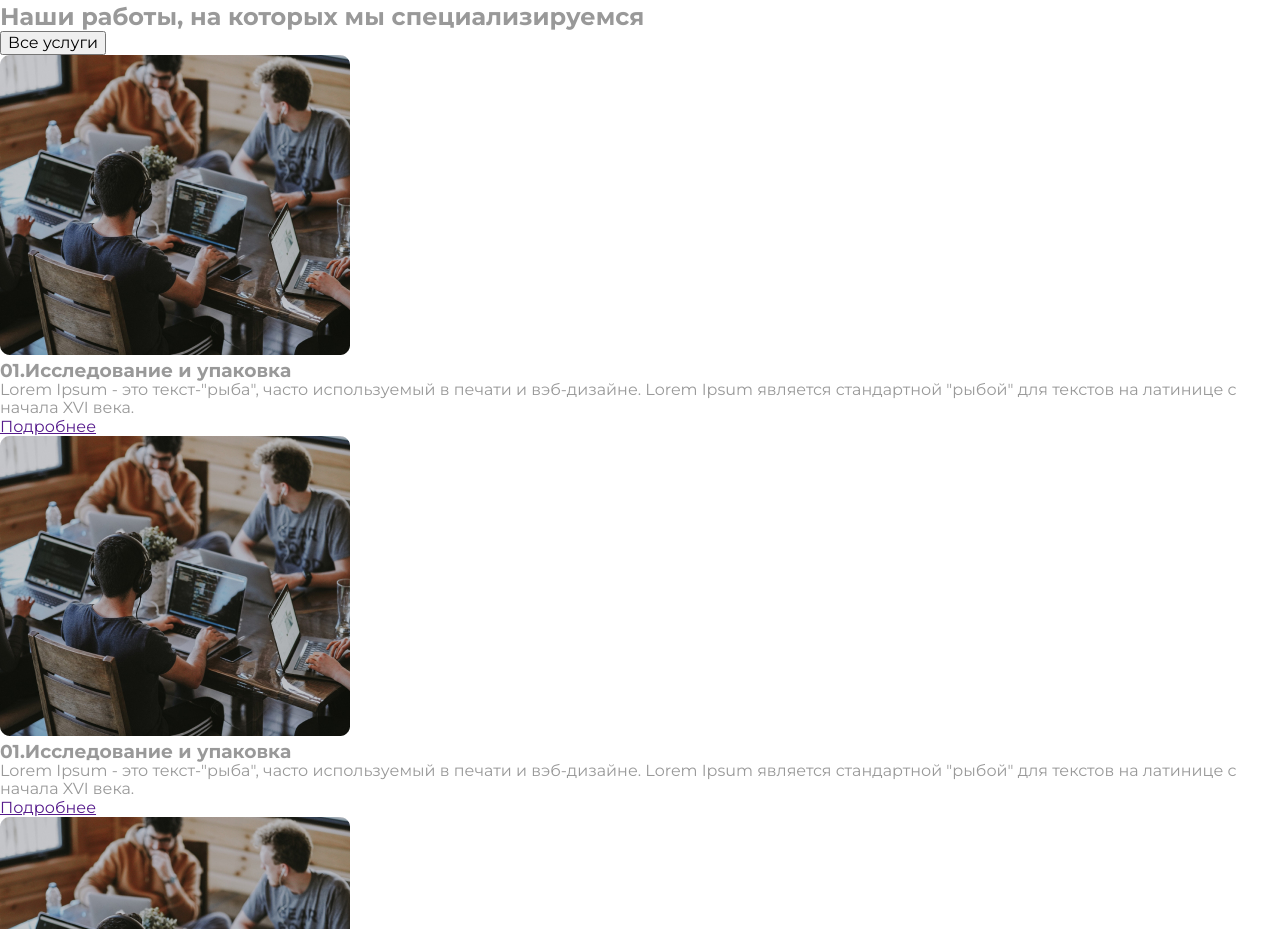
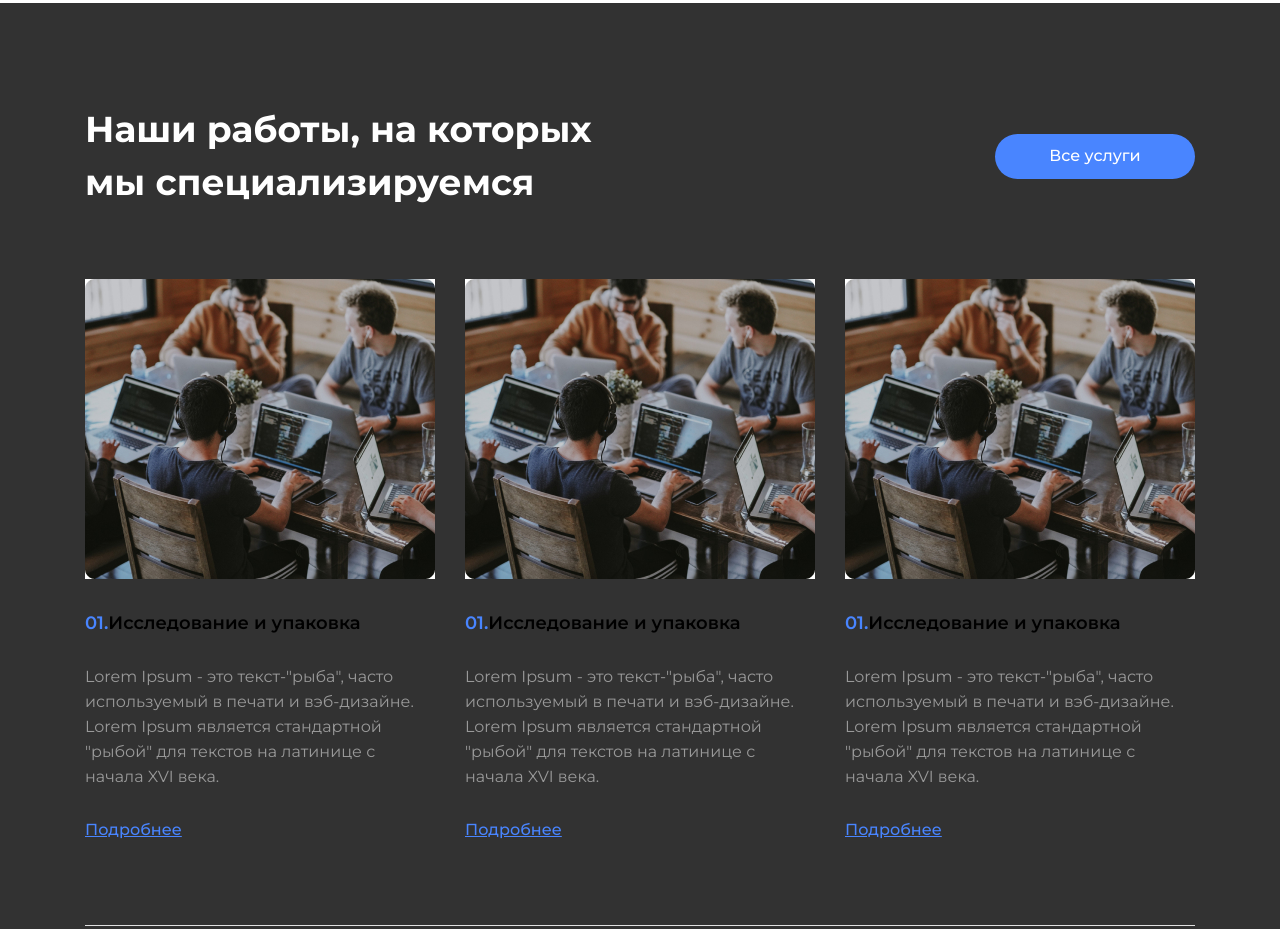
Before and after one commit to riko1212/blended-43-2, a plain HTML site: page index.html in a window 1280 px wide. Shown: the part 2427-3356 px from the top of the page. Drawn offline with nearby package versions, Linux system fonts and the light colour scheme.

Commit message:
add list

```diff
--- a/css/styles.css
+++ b/css/styles.css
@@ -201,3 +201,67 @@ ul {
   font-size: 16px;
   line-height: 1.56;
 }
+
+.works{
+  background-color: var(--secondary-title-color);
+  padding-top: 100px;
+  padding-bottom: 85px;
+}
+
+.works-list{
+  margin-bottom: 85px;
+  display: flex;
+  margin-left: -30px;
+}
+
+.works-title{
+  width: 540px;
+  font-weight: 700;
+  font-size: 36px;
+  line-height: 1.47;
+  color: var(--secondary-text-color)
+}
+
+.works-item-title span{
+  color: var(--accent-color);
+}
+
+.works-item-text{
+  margin-bottom: 30px;
+  font-size: 16px;
+  line-height: 1.56;
+}
+
+.works-item-title{
+  margin-bottom: 30px;
+  margin-top: 30px;
+  font-weight: 600;
+  font-size: 18px;
+  line-height: 1.22;
+  color: var(--third-title-color)
+}
+
+.works-link{
+  font-weight: 500;
+  font-size: 16px;
+  line-height: 1.25;
+  text-decoration-line: underline;
+  color: var(--accent-color)
+}
+
+.works-top{
+  margin-bottom: 70px;
+  align-items: center;
+  display: flex;
+  justify-content: space-between;
+}
+
+.works-item{
+  flex-basis: calc(100% / 3 - 30px);
+  margin-left: 30px;
+}
+
+.border{
+
+  border-bottom: 1px solid #E0E0E0;;
+}
--- a/index.html
+++ b/index.html
@@ -134,53 +134,58 @@
           </ul>
         </div>
       </section>
-      <section>
-        <h2>Наши работы, на которых мы специализируемся</h2>
-        <button type="button">Все услуги</button>
-        <ul>
-          <li>
+      <section class="works">
+        <div class="container">
+          <div class="works-top">
+        <h2 class="works-title">Наши работы, на которых мы специализируемся</h2>
+        <button class="works-btn btn" type="button">Все услуги</button>
+        </div>
+        <ul class="works-list list">
+          <li class="works-item">
             <img
               src="./images/work_img_jpg.jpg"
               alt="офисная работа коллектива"
               width="350"
             />
-            <h3><span>01.</span>Исследование и упаковка</h3>
-            <p>
+            <h3 class="works-item-title"><span>01.</span>Исследование и упаковка</h3>
+            <p  class="works-item-text">
               Lorem Ipsum - это текст-"рыба", часто используемый в печати и
               вэб-дизайне. Lorem Ipsum является стандартной "рыбой" для текстов
               на латинице с начала XVI века.
             </p>
-            <a href="">Подробнее</a>
+            <a class="works-link" href="">Подробнее</a>
           </li>
-          <li>
+          <li class="works-item">
             <img
               src="./images/work_img_jpg.jpg"
               alt="офисная работа коллектива"
               width="350"
             />
-            <h3><span>01.</span>Исследование и упаковка</h3>
-            <p>
+            <h3 class="works-item-title"><span>01.</span>Исследование и упаковка</h3>
+            <p class="works-item-text">
               Lorem Ipsum - это текст-"рыба", часто используемый в печати и
               вэб-дизайне. Lorem Ipsum является стандартной "рыбой" для текстов
               на латинице с начала XVI века.
             </p>
-            <a href="">Подробнее</a>
+            <a class="works-link" href="">Подробнее</a>
           </li>
-          <li>
+          <li class="works-item">
             <img
               src="./images/work_img_jpg.jpg"
               alt="офисная работа коллектива"
               width="350"
             />
-            <h3><span>01.</span>Исследование и упаковка</h3>
-            <p>
+            <h3 class="works-item-title"><span>01.</span>Исследование и упаковка</h3>
+            <p  class="works-item-text">
               Lorem Ipsum - это текст-"рыба", часто используемый в печати и
               вэб-дизайне. Lorem Ipsum является стандартной "рыбой" для текстов
               на латинице с начала XVI века.
             </p>
-            <a href="">Подробнее</a>
+            <a class="works-link" href="">Подробнее</a>
           </li>
         </ul>
+        <div class="border"></div>
+      </div>
       </section>
       <section>
         <h2>Наши проекты</h2>
```
